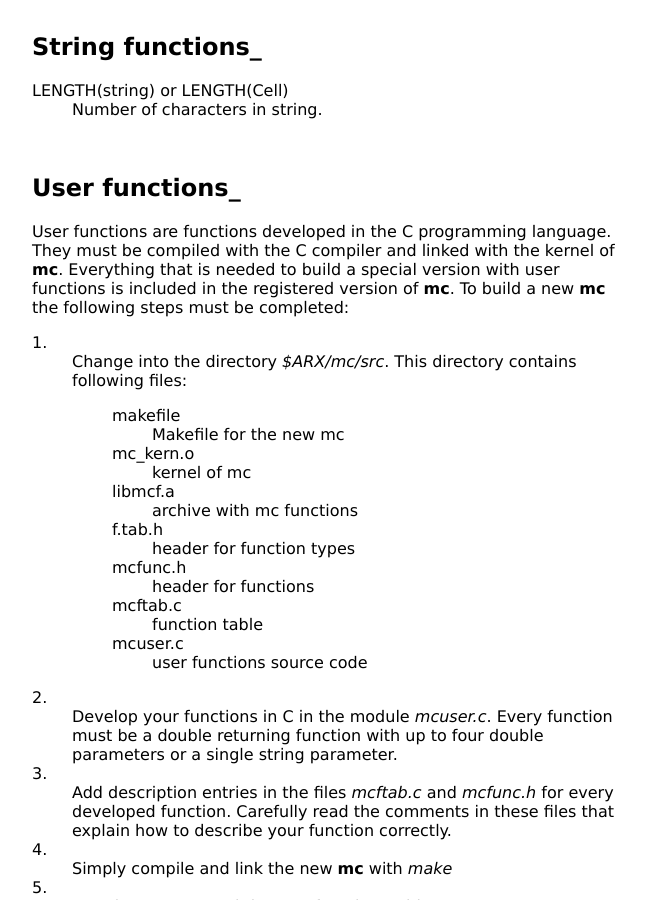
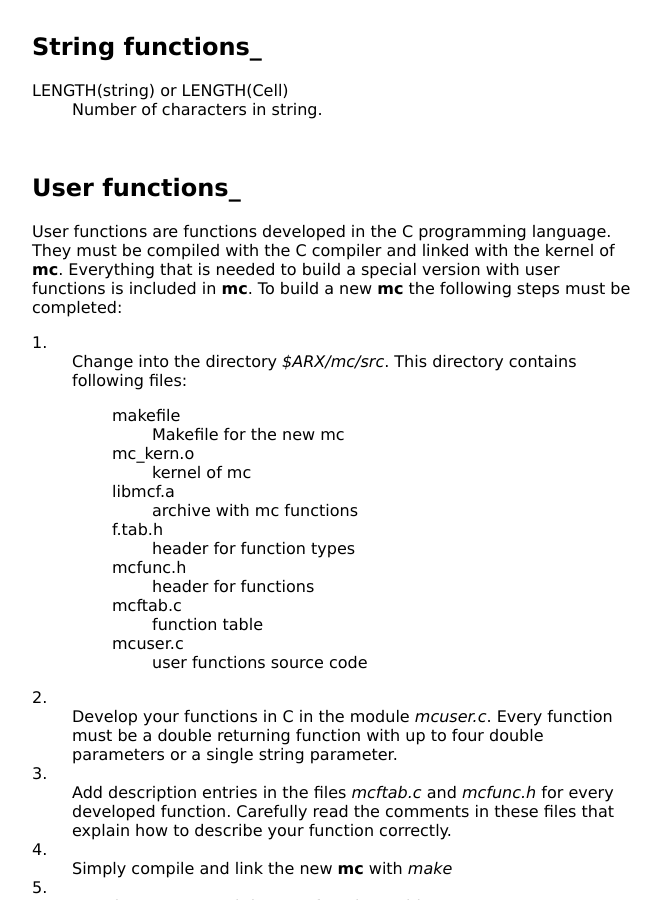
Before and after one commit to freakout42/macrocalc, a Jekyll site: the page docs/mc1.html, which Jekyll copies as it is, in a window 1280 px wide and 900 px high, scrolled down 16391 px. Shown: the whole window, without its empty margins (308-969 px from the left). Built offline with Jekyll 4.4.1, drawn with Linux system fonts in a browser that asks for light colours.

Commit message:
register

```diff
--- a/docs/mc1.html
+++ b/docs/mc1.html
@@ -1283,7 +1283,7 @@ User functions are functions developed in the C programming language.
 They must be compiled with the C compiler and linked with the kernel of
 <B>mc</B>.
 Everything that is needed to build a special version with user functions
-is included in the registered version of
+is included in
 <B>mc</B>.
 To build a new
 <B>mc</B>
```
